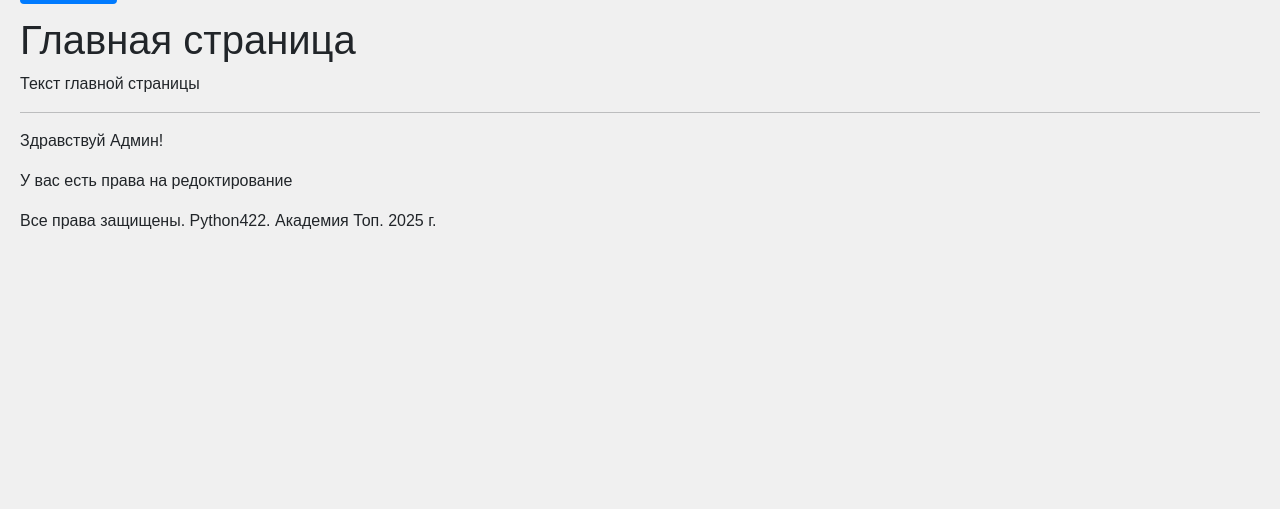
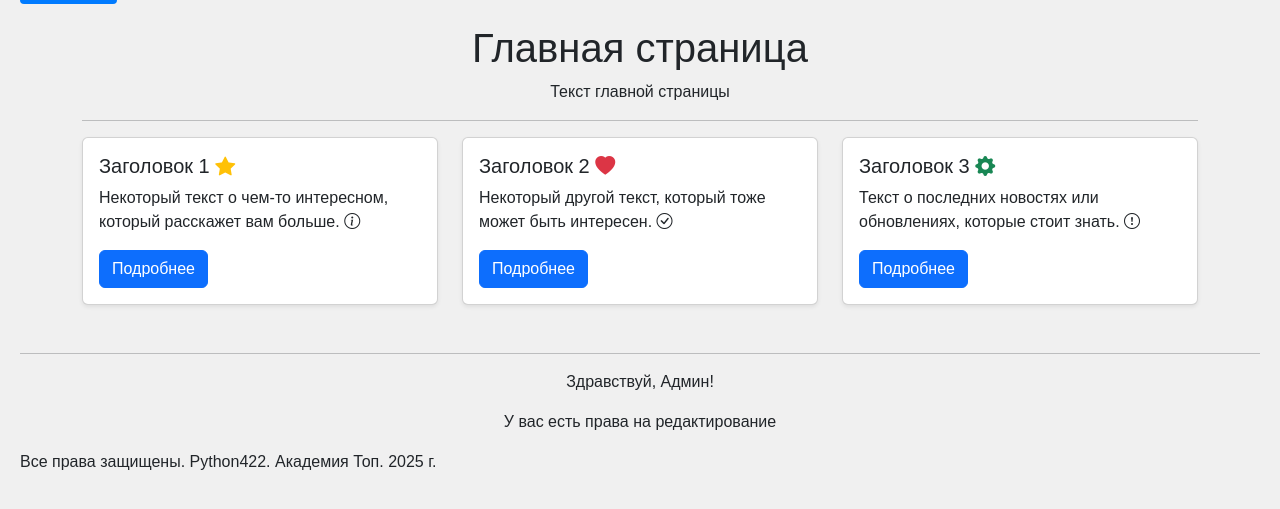
Before and after one commit to OlegVovchenko/DjangoProject, a Django app: page / in a window 1280 px wide. Shown: the part 44-553 px from the top of the page. Run offline with Django 5.2, Linux system fonts and the light colour scheme.

Commit message:
hw22: шаблон главной страницы с BS5

```diff
--- a/templates/base.html
+++ b/templates/base.html
@@ -14,21 +14,23 @@
 
     <link rel="stylesheet" href="{% static 'css/main.css' %}">
     <link rel="icon" type="image/png" href="{% static 'images/favicon.png' %}">
+    {% block head %}{% endblock head %}
 </head>
 <body>
     <header>
         {% comment %} Будет подключаться menu_include.html {% endcomment %}
-        {% include "menu_include.html" %}
+        {% block nav %}
+            {% include "menu_include.html" %}
+        {% endblock nav %}
     </header>
-    <main>
-        {% block content %}{% endblock %}
-    </main>
+
+    <main>{% block content %}{% endblock %}</main>
     <footer>
-        {% block footer %}
-        Все права защищены. Python422. Академия Топ. 2025 г.
-        {% endblock %}
+        {% block footer %}Все права защищены. Python422. Академия Топ. 2025 г.{% endblock %}
     </footer>
+
     <script src="https://cdn.jsdelivr.net/npm/bootstrap@5.3.3/dist/js/bootstrap.bundle.min.js" integrity="sha384-YvpcrYf0tY3lHB60NNkmXc5s9fDVZLESaAA55NDzOxhy9GkcIdslK1eN7N6jIeHz" crossorigin="anonymous"></script>
     <script src="{% static 'js/main.js' %}"></script>
+    {% block scripts %}{% endblock scripts %}
 </body>
 </html>
--- a/templates/main.html
+++ b/templates/main.html
@@ -1,22 +1,58 @@
 {% extends "base.html" %}
+
 {% block title %}
 {{ title }}
 {% endblock title %}
 
+{% block content %}
+    <div class="container my-4">
+        <h1 class="text-center">{{ title }}</h1>
+        <p class="text-center">{{ text }}</p>
+        <hr>
 
-{% block content %}
-    <h1>{{ title }}</h1>
-    <p>{{ text }}</p>
+        <div class="row">
+            <div class="col-md-4">
+                <div class="card mb-4 shadow-sm">
+                    <div class="card-body">
+                        <h5 class="card-title">Заголовок 1 <i class="bi bi-star-fill text-warning"></i></h5>
+                        <p class="card-text">Некоторый текст о чем-то интересном, который расскажет вам больше. <i class="bi bi-info-circle"></i></p>
+                        <a href="#" class="btn btn-primary">Подробнее</a>
+                    </div>
+                </div>
+            </div>
+            <div class="col-md-4">
+                <div class="card mb-4 shadow-sm">
+                    <div class="card-body">
+                        <h5 class="card-title">Заголовок 2 <i class="bi bi-heart-fill text-danger"></i></h5>
+                        <p class="card-text">Некоторый другой текст, который тоже может быть интересен. <i class="bi bi-check-circle"></i></p>
+                        <a href="#" class="btn btn-primary">Подробнее</a>
+                    </div>
+                </div>
+            </div>
+            <div class="col-md-4">
+                <div class="card mb-4 shadow-sm">
+                    <div class="card-body">
+                        <h5 class="card-title">Заголовок 3 <i class="bi bi-gear-fill text-success"></i></h5>
+                        <p class="card-text">Текст о последних новостях или обновлениях, которые стоит знать. <i class="bi bi-exclamation-circle"></i></p>
+                        <a href="#" class="btn btn-primary">Подробнее</a>
+                    </div>
+                </div>
+            </div>
+        </div>
+    </div>
+
     <hr>
     {% comment %} Условия в шаблонизаторе Django {% endcomment %}
+    <div class="text-center">
         {% if user_status == "admin" %}
-<p>Здравствуй Админ!</p>
+        <p>Здравствуй, Админ!</p>
         {% elif user_status == "moderator" %}
-<p>Здравствуй модератор!</p>
+        <p>Здравствуй, Модератор!</p>
         {% else %}
-<p>Здравствуй смертный!</p>
+        <p>Здравствуй, Смертный!</p>
         {% endif %}
         {% if user_status in "admin moderator editor" %}
-    <p>У вас есть права на редоктирование</p>
+            <p>У вас есть права на редактирование</p>
         {% endif %}
+    </div>
 {% endblock content %}
```
Lines whose indentation alone changed are shown as unchanged.
